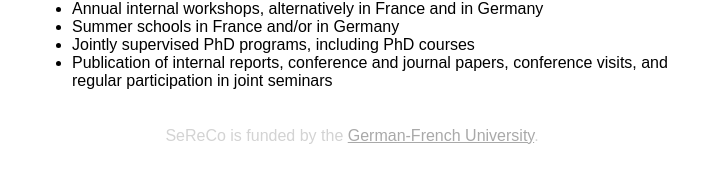
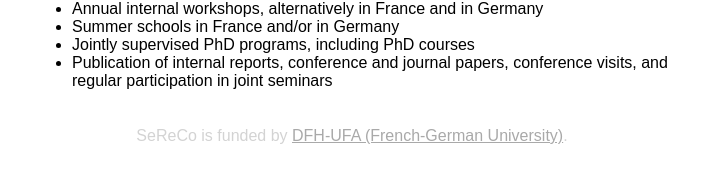
Before and after one commit to fbreuilemse/sereco-graduate-school.github.io, a Jekyll site: the page built from index.md, in a window 1280 px wide. Shown: the part 599-782 px from the top of the page, without its empty margins (288-989 px from the left). Built offline with Jekyll 4.4.1, drawn with Linux system fonts in a browser that asks for light colours.

Commit message:
fix DFH-UFA name

```diff
--- a/_layouts/default.html
+++ b/_layouts/default.html
@@ -17,7 +17,7 @@
     </section>
     <footer>
       <p>
-        SeReCo is funded by the <a href="https://www.dfh-ufa.org/">German-French University</a>.
+        SeReCo is funded by <a href="https://www.dfh-ufa.org/">DFH-UFA (French-German University)</a>.
       </p>
     </footer>
   </body>
```
